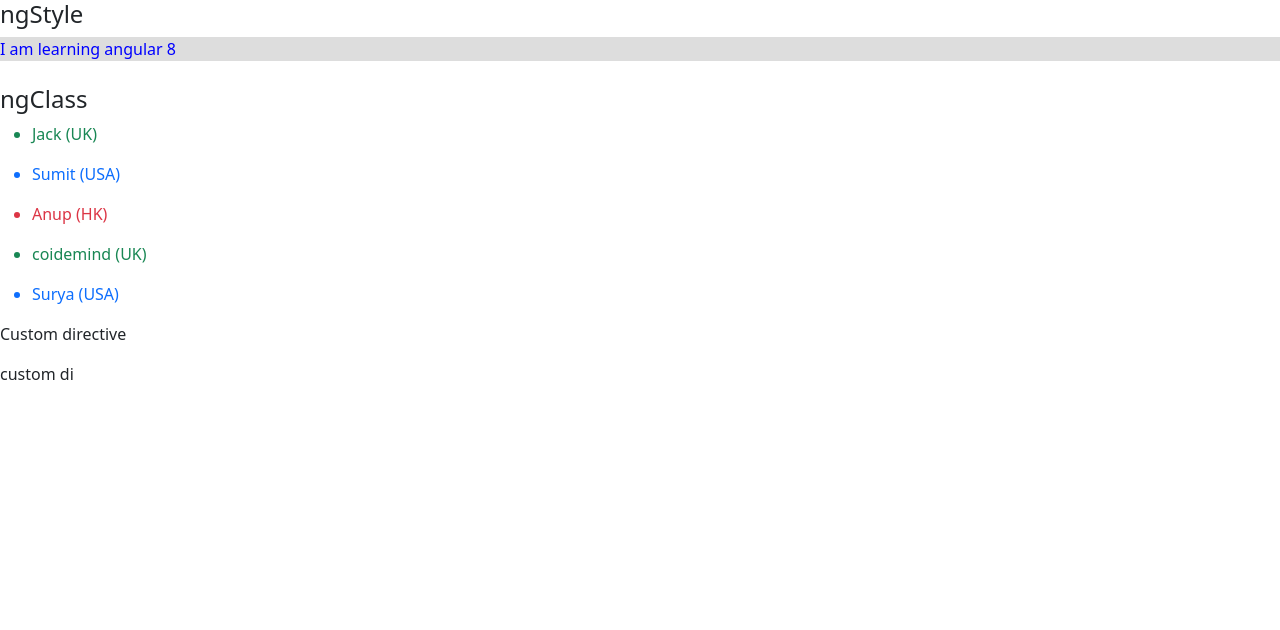
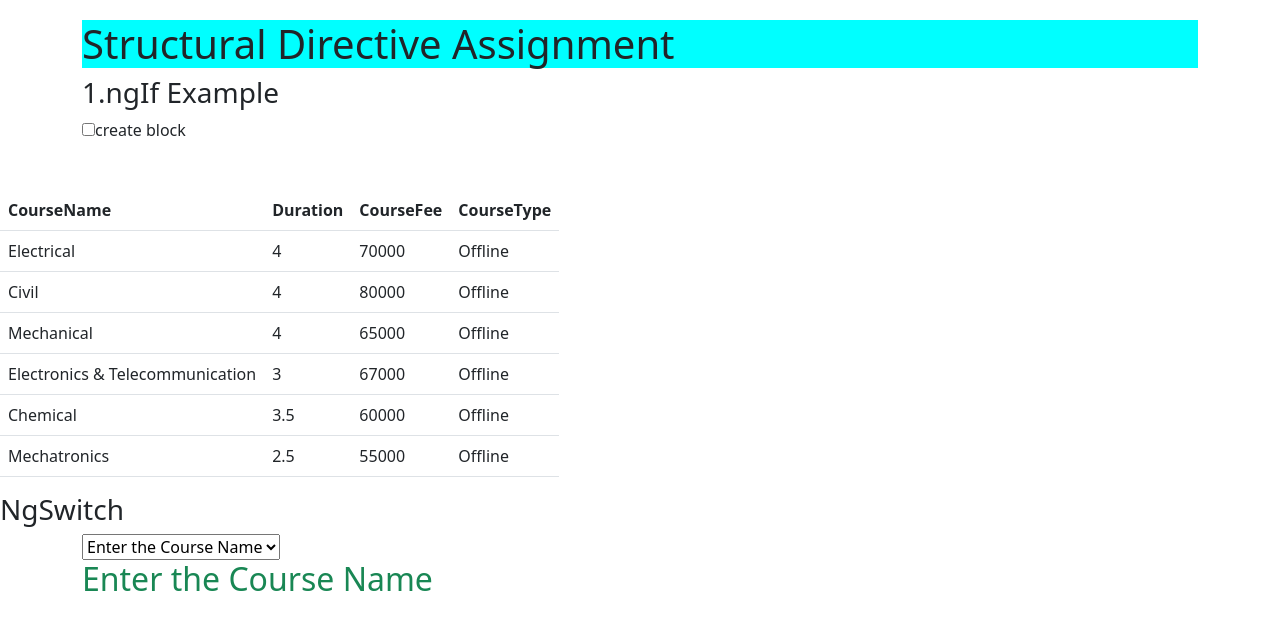
Before and after one commit to akshaypalase/AngularApp, an Angular app: page / in a window 1280 px wide. Shown: the top 630 px of the page. Built offline with nearby package versions, Linux system fonts and the light colour scheme.

Commit message:
updated
updated

```diff
--- a/src/app/app.component.html
+++ b/src/app/app.component.html
@@ -25,6 +25,6 @@
 <!-- <app-demodirectives></app-demodirectives> -->
 <!-- <app-ngswitch></app-ngswitch> -->
 <!-- <app-angularpratice></app-angularpratice> -->
-<!-- <app-structuraldirective></app-structuraldirective> -->
-<app-attri></app-attri>
+<app-structuraldirective></app-structuraldirective>
+<!-- <app-attri></app-attri> -->
 <router-outlet></router-outlet>
--- a/src/app/structuraldirective/structuraldirective.component.html
+++ b/src/app/structuraldirective/structuraldirective.component.html
@@ -12,9 +12,9 @@
 </div>
 
 <div class="table">
-<table id="datta">
+
     <thead>
-        <tr>
+        <tr class="col-md-4">
             <th>CourseName</th>
             <th>Duration</th>
             <th>CourseFee</th>
@@ -29,5 +29,29 @@
             <td>{{course.CourseType}}</td>
         </tr>
     </tbody>
-</table>
+
 </div>
+
+
+
+<h3>NgSwitch</h3>
+
+<div class="container">
+    <div class="row">
+        <div class="col-md-4">
+    <select class="form-controls" (change)="getProductVal($event)">
+        <option value="Default">Enter the Course Name</option>
+        <option value="Angular Developer">Angular Developer</option>
+        <option value="React Developer">React Developer</option>
+        <option value="AngularJs Developer">AngularJs Developer</option>
+        <option Value="Backend Developer">Backend Developer</option>
+    </select>
+</div>
+<br>
+<div class=col-md-12 [ngSwitch]="selectedPro">
+<h2 class="text-success" *ngSwitchDefault>Enter the Course Name</h2>
+<h2 class="text-success" *ngSwitchCase="'Angular Developer'">Angular Developer</h2>
+<h2 class="text-success" *ngSwitchCase="'React Developer'">React Developer</h2>
+<h2 class="text-success" *ngSwitchCase="'AngularJs Developer'">AngularJs Developer</h2>
+<h2 class="text-success" *ngSwitchCase="'Backend Developer'">Backend Developer</h2>
+</div>
--- a/src/app/structuraldirective/structuraldirective.component.ts
+++ b/src/app/structuraldirective/structuraldirective.component.ts
@@ -1,4 +1,5 @@
 import { Component, OnInit } from '@angular/core';
+import { stringify } from 'querystring';
 
 @Component({
   selector: 'app-structuraldirective',
@@ -14,17 +15,25 @@ export class StructuraldirectiveComponent implements OnInit {
     this.isValid=!this.isValid;
     console.log("datta");
 
+
   }
   courses =[
-    {Course:"3 Idiots",Duration:"Rajkumar",CourseFee:"amir khan",CourseType:"2022"},
-    {Course:"kgf",Duration:"Rockeybhai",CourseFee:"yash ",CourseType:"2019"},
-    {Course:"RRR",Duration:"SS Rajamauli",CourseFee:"JR NTR,Ram charan",CourseType:"2022"},
-    {Course:"kgf",Duration:"Rockeybhai",CourseFee:"yash ",CourseType:"2019"},
-    {Course:"kgf",Duration:"Rockeybhai",CourseFee:"yash ",CourseType:"2019"},
-    {Course:"kgf",Duration:"Rockeybhai",CourseFee:"yash ",CourseType:"2019"}
+    {CourseName:"Electrical",Duration:"4",CourseFee:"70000",CourseType:"Offline"},
+    {CourseName:"Civil",Duration:"4",CourseFee:"80000 ",CourseType:"Offline"},
+    {CourseName:"Mechanical",Duration:" 4",CourseFee:"65000",CourseType:"Offline"},
+    {CourseName:"Electronics & Telecommunication",Duration:"3",CourseFee:"67000 ",CourseType:"Offline"},
+    {CourseName:"Chemical",Duration:"3.5",CourseFee:"60000 ",CourseType:"Offline"},
+    {CourseName:"Mechatronics",Duration:"2.5",CourseFee:"55000 ",CourseType:"Offline"}
   ]
+    selectedPro : string;
+  getProductVal(value : any){
+    console.log(value.target.value);
+    this.selectedPro=value.target.value;
+  }
 
   ngOnInit() {
+
+
   }
 
 }
```
